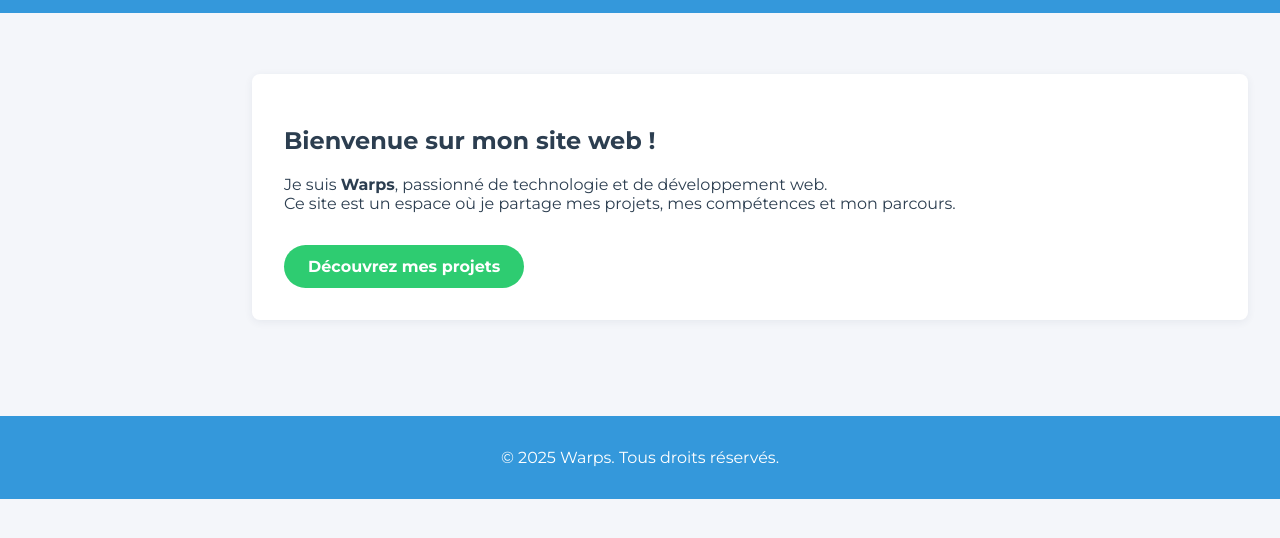
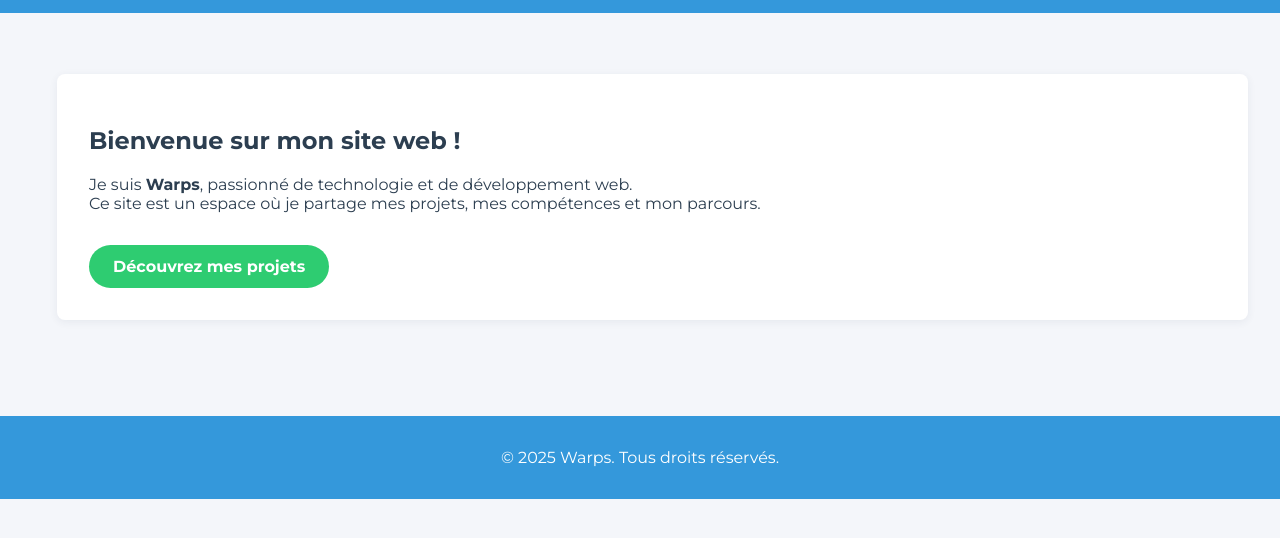
Before and after one commit to Warpzones/site_web, a website: page index.html in a window 1280 px wide. Shown: the part 38-576 px from the top of the page. Drawn offline with Linux system fonts and the light colour scheme.

Commit message:
Adjust main content margin for improved layout

```diff
--- a/s_main.css
+++ b/s_main.css
@@ -81,7 +81,7 @@ header {
 }
 
 .main-content {
-    margin-left: 220px;
+    margin-left: 25px;
     padding: 2rem;
 }
 
```
